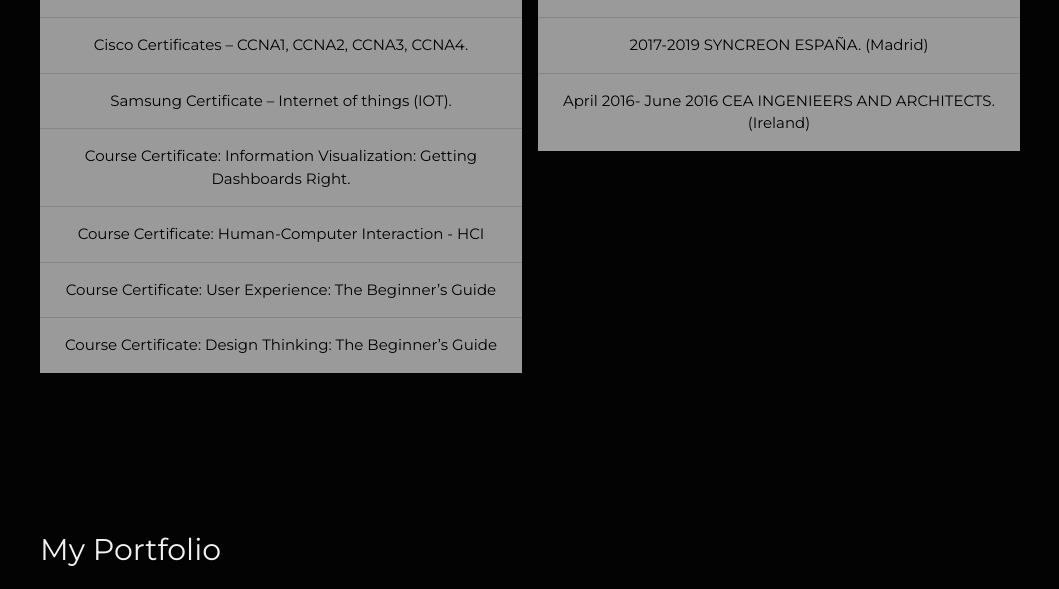
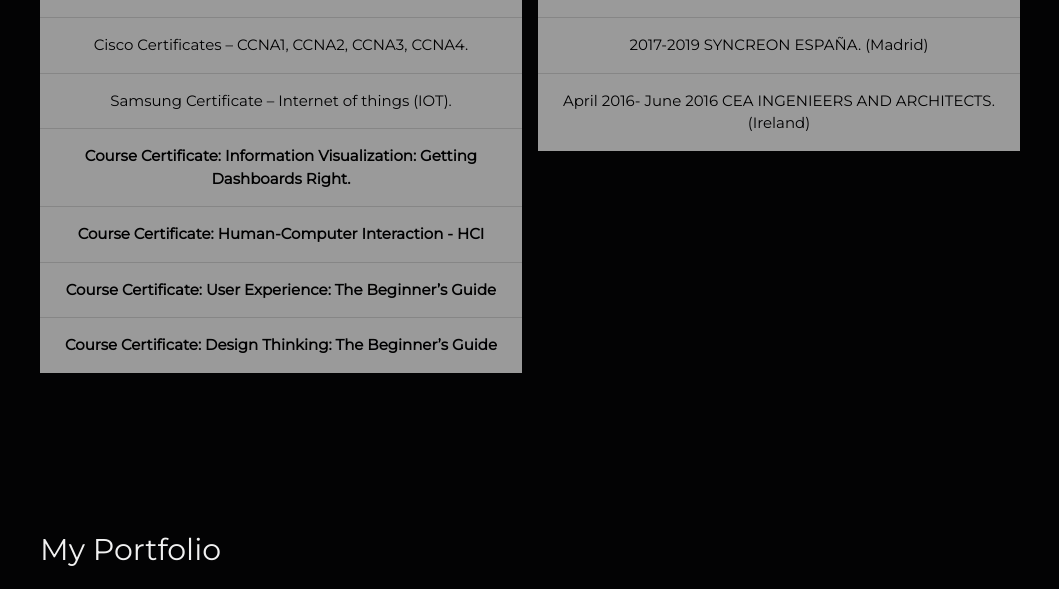
Before and after one commit to luis0795/luis0795.github.io, a plain HTML site: page index.html in a window 1280 px wide. Shown: the part 2529-3118 px from the top of the page, without its empty margins (170-1229 px from the left). Drawn offline with nearby package versions, Linux system fonts and the light colour scheme; some packages are replaced by stand-ins of ours.

```diff
--- a/index.html
+++ b/index.html
@@ -135,10 +135,10 @@ body, h1,h2,h3,h4,h5,h6 {font-family: "Montserrat", sans-serif}
           <li class="w3-padding-16">Language Certificate level B2 – Trinity.</li>
           <li class="w3-padding-16">Cisco Certificates – CCNA1, CCNA2, CCNA3, CCNA4.</li>
           <li class="w3-padding-16">Samsung Certificate – Internet of things (IOT).</li>
-          <li class="w3-padding-16">Course Certificate: Information Visualization: Getting Dashboards Right.</li>
-          <li class="w3-padding-16">Course Certificate: Human-Computer Interaction - HCI</li>
-          <li class="w3-padding-16">Course Certificate: User Experience: The Beginner’s Guide</li>
-          <li class="w3-padding-16">Course Certificate: Design Thinking: The Beginner’s Guide</li>
+          <li class="w3-padding-16"><strong>Course Certificate: Information Visualization: Getting Dashboards Right.</strong></li>
+          <li class="w3-padding-16"><strong>Course Certificate: Human-Computer Interaction - HCI</strong></li>
+          <li class="w3-padding-16"><strong>Course Certificate: User Experience: The Beginner’s Guide</strong></li>
+          <li class="w3-padding-16"><strong>Course Certificate: Design Thinking: The Beginner’s Guide</strong></li>
           <!-- <li class="w3-padding-16">
 
           </li> -->
```
